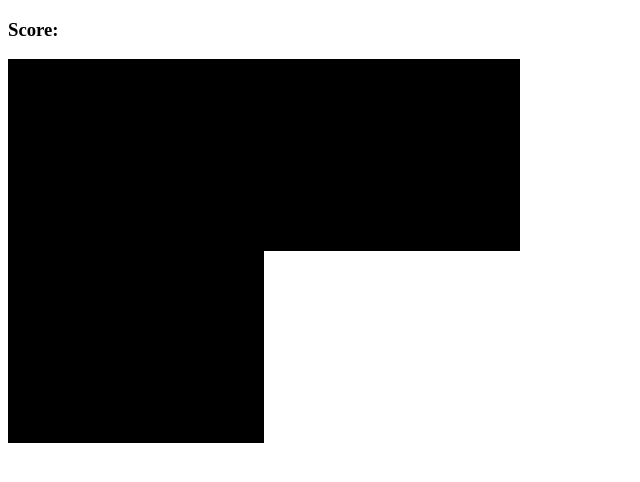
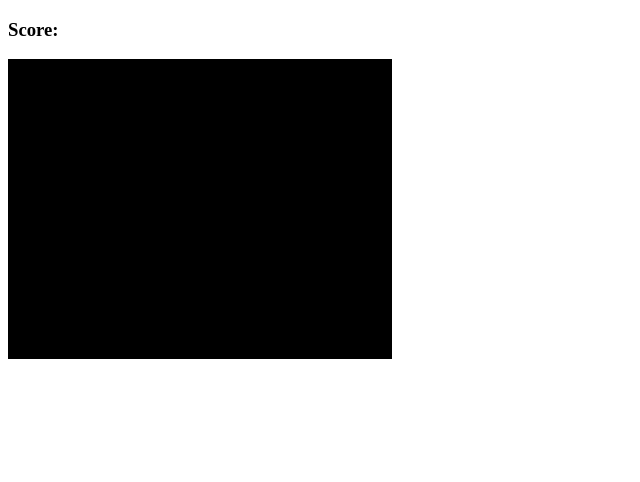
Before and after one commit to chlobear8/match-game, a plain HTML site: page index.html in a window 1280 px wide. Shown: the whole page, without its empty margins (0-640 px from the left). Drawn offline with Linux system fonts and the light colour scheme.

Commit message:
add imgs sizing to css

```diff
--- a/app.js
+++ b/app.js
@@ -32,7 +32,7 @@ document.addEventListener('DOMContentLoaded', () => {
   //create board
   function createBoard() {
     for (let i=0; i < cardArray.length; i++) {
-      var card = document.createElement('img')
+      let card = document.createElement('img')
       card.setAttribute('src', 'imgs/block.png')
       card.setAttribute('data-id', i)
       //card.addEventListener('click', flipCard)
--- a/style.css
+++ b/style.css
@@ -1,6 +1,11 @@
+imgs {
+  height: 100px;
+  width: 100px;
+}
+
 .grid {
   display:flex;
   flex-wrap: wrap;
-  height: 384px;
-  width: 512px;
+  height: 300px;
+  width: 400px;
 }
```
